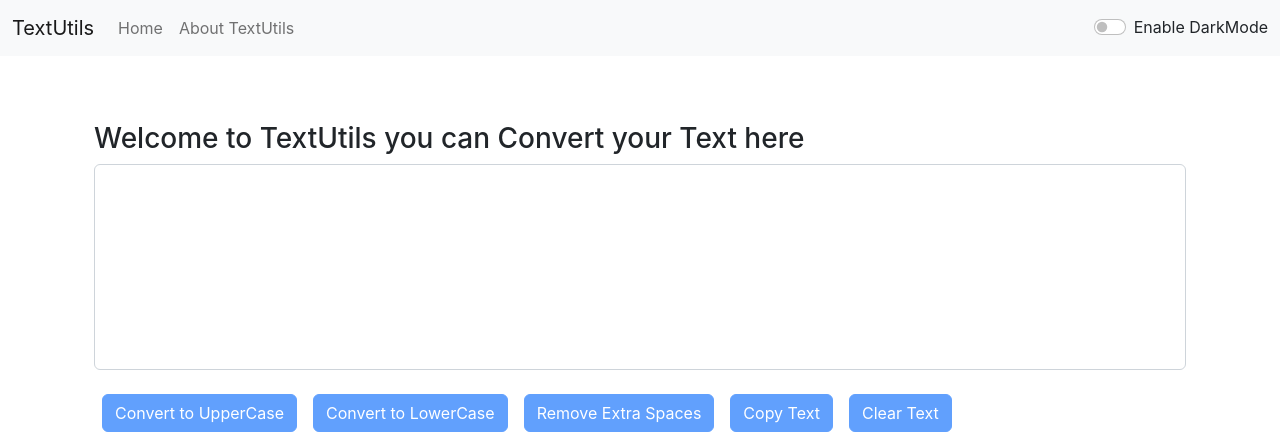
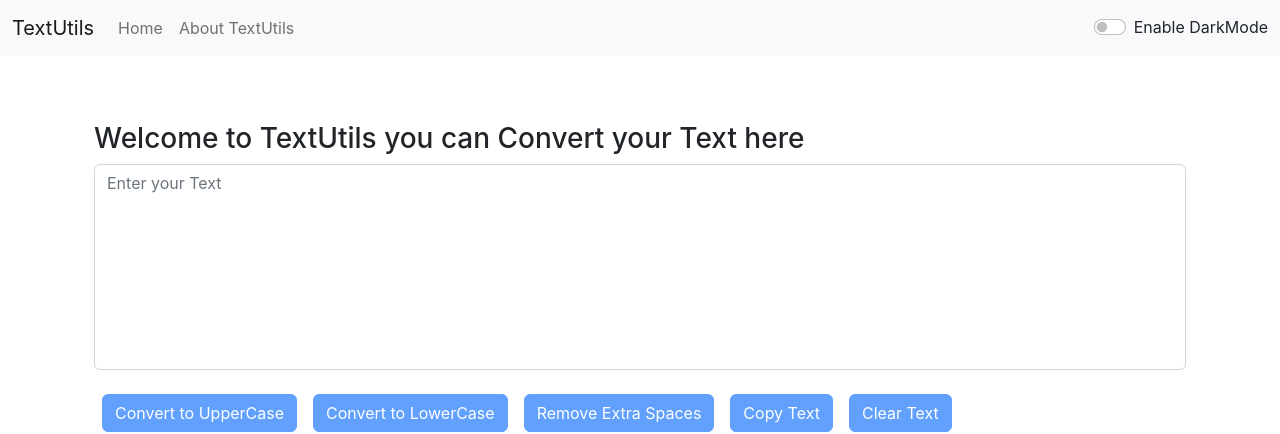
Before and after one commit to gurramgadda/textutils, a React (Create React App) app: page / in a window 1280 px wide. Shown: the top 434 px of the page. Built offline with nearby package versions, Linux system fonts and the light colour scheme.

Commit message:
Update TextForm.js

```diff
--- a/src/components/TextForm.js
+++ b/src/components/TextForm.js
@@ -38,6 +38,7 @@ export default function TextForm(props) {
         <div className="mb-3">
           <textarea
             className="form-control"
+            placeholder="Enter your Text"
             value={text}
             onChange={handleOnChange}
             id="TextBox"
```
